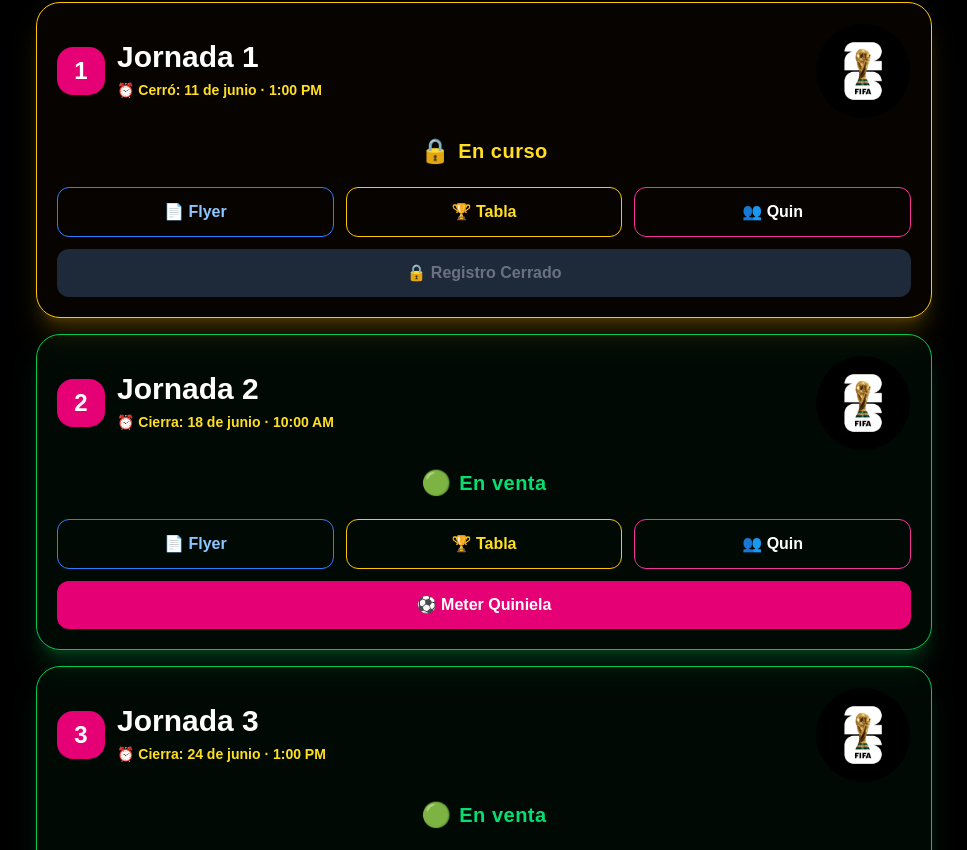
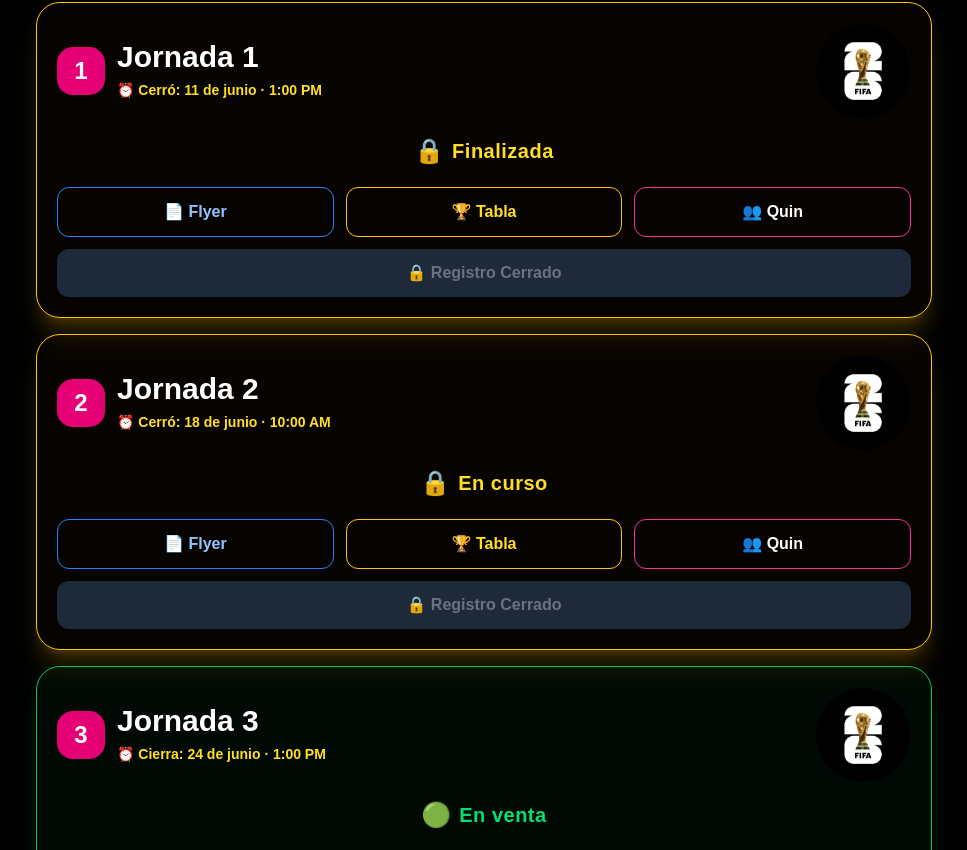
Before and after one commit to santaceciliacomalcalco-svg/quiniela-sc, a Next.js app: page / in a window 1280 px wide. Shown: the part 565-1415 px from the top of the page, without its empty margins (156-1123 px from the left). Built offline with nearby package versions, Linux system fonts and the light colour scheme.

Commit message:
Actualizar estados jornadas

```diff
--- a/app/admin/page.tsx
+++ b/app/admin/page.tsx
@@ -169,7 +169,10 @@ function AdminContent() {
     setMensaje(`🔄 Resultados reiniciados en Jornada ${numeroJornada}.`);
   }
 
-  async function guardarEstadosJornadas() {
+async function guardarEstadosJornadas() {
+  alert("ENTRÉ A GUARDAR");
+
+  try {
     await setDoc(
       doc(db, "configuracion", "jornadas"),
       {
@@ -179,8 +182,14 @@ function AdminContent() {
       { merge: true }
     );
 
+    alert("GUARDADO OK");
+
     setMensaje("✅ Estados de jornadas guardados.");
+  } catch (error) {
+    console.error(error);
+    alert("ERROR AL GUARDAR");
   }
+}
 
   function cambiarEstadoJornada(jornada: string, estado: EstadoJornada) {
     setEstadosJornadas({
--- a/app/page.tsx
+++ b/app/page.tsx
@@ -11,8 +11,8 @@ const jornadas = [
   numero: "1",
   nombre: "Jornada 1",
   flyer: "/jornada-1.jpg",
-  estado: "curso",
-  etiqueta: "En curso",
+  estado: "finalizada",
+  etiqueta: "Finalizada",
   cierre: "Cerró: 11 de junio · 1:00 PM",
 },
 {
@@ -20,9 +20,9 @@ const jornadas = [
   numero: "2",
   nombre: "Jornada 2",
   flyer: "/jornada-2.jpg",
-  estado: "venta",
-  etiqueta: "En venta",
-  cierre: "Cierra: 18 de junio · 10:00 AM",
+  estado: "curso",
+  etiqueta: "En curso",
+  cierre: "Cerró: 18 de junio · 10:00 AM",
 },
 {
   id: "jornada-3",
```
